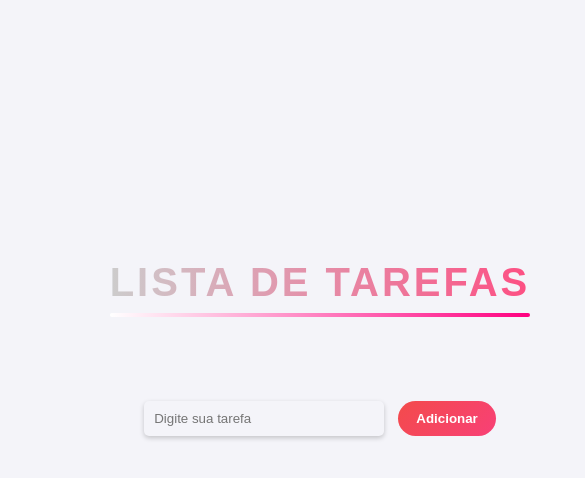
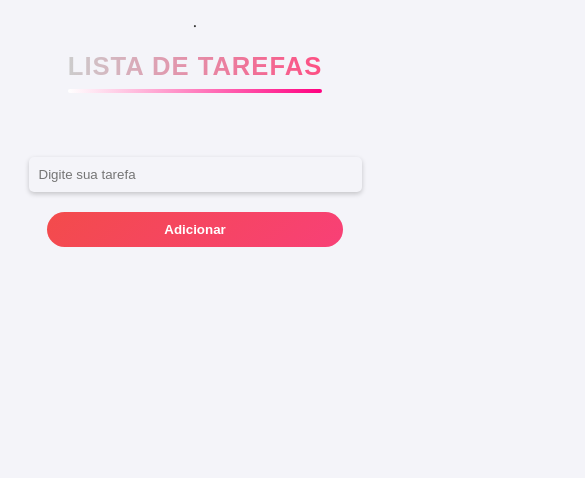
Before and after one commit to JoaovictorzZz/LISTA-DE-TAREFASS, a plain HTML site: page index.html in a window 390 px wide. Shown: the top 478 px of the page, 585 px wide, since content can reach past the window. Drawn offline with Linux system fonts and the light colour scheme.

Commit message:
Update style,.css

```diff
--- a/style,.css
+++ b/style,.css
@@ -1,15 +1,16 @@
+/* Chave geral */
+* {
+  background-color: #f4f4f9;
+  box-sizing: border-box;
+}
 
-/*chave geral*/
-*{
-  background-color: #f4f4f9;
-}
 /* Fonte e fundo */
 body {
   font-family: 'Segoe UI', Tahoma, Geneva, Verdana, sans-serif;
   min-height: 100vh;
-  margin: auto;
+  margin: 0 auto;
   padding: 20px;
-  width: 600px;
+  max-width: 900px; /* limite para desktop */
   text-align: center;
   color: #333;
 }
@@ -30,10 +31,7 @@ h2 {
   position: relative;
   animation: fadeInUp 1s ease forwards;
 }
-div{
-  height: 200px;
-  color: transparent;
-}
+
 h2::after {
   content: '';
   display: block;
@@ -42,26 +40,6 @@ h2::after {
   background: linear-gradient(90deg, #ffffff, #ff0080);
   border-radius: 2px;
   animation: expandLine 1s ease forwards;
-}
-
-@keyframes fadeInUp {
-  from {
-    opacity: 0;
-    transform: translateY(20px);
-  }
-  to {
-    opacity: 1;
-    transform: translateY(0);
-  }
-}
-
-@keyframes expandLine {
-  from {
-    width: 0;
-  }
-  to {
-    width: 100%;
-  }
 }
 
 /* Área de input */
@@ -152,3 +130,42 @@ button.remover:hover {
   transform: scale(1.1);
   background: linear-gradient(135deg, #cc1f3a, #e63946);
 }
+
+/* ========================= */
+/* RESPONSIVIDADE MOBILE     */
+/* ========================= */
+@media (max-width: 500px) {
+  body {
+    padding: 10px;
+    max-width: 100%;
+  }
+
+  h2 {
+    font-size: 1.6rem;
+    letter-spacing: 1px;
+    margin: 20px auto;
+  }
+
+  input {
+    width: 90%;
+    margin-bottom: 10px;
+  }
+
+  #botao {
+    display: block;
+    margin: 10px auto;
+    width: 80%;
+  }
+
+  li {
+    width: 95%;
+    font-size: 14px;
+    flex-direction: column;
+    align-items: flex-start;
+    gap: 8px;
+  }
+
+  button.remover {
+    align-self: flex-end;
+  }
+}
```
